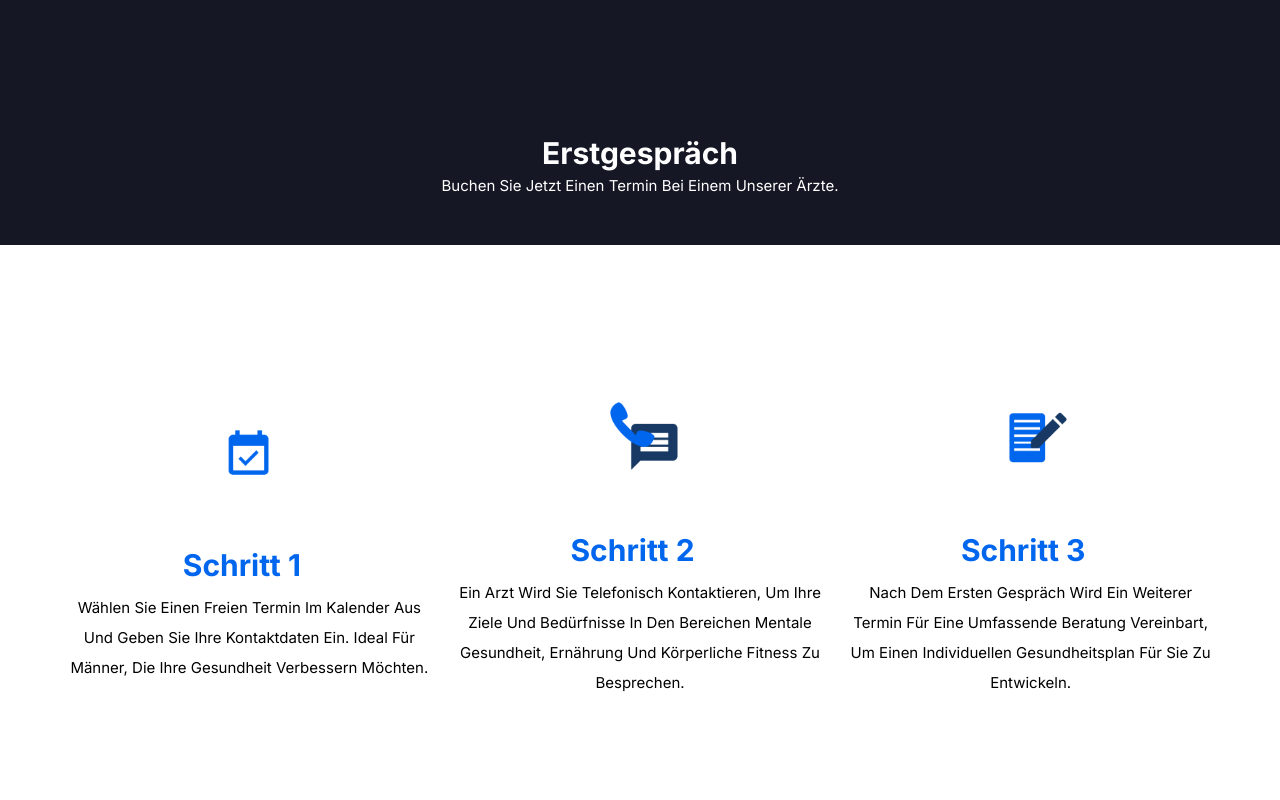
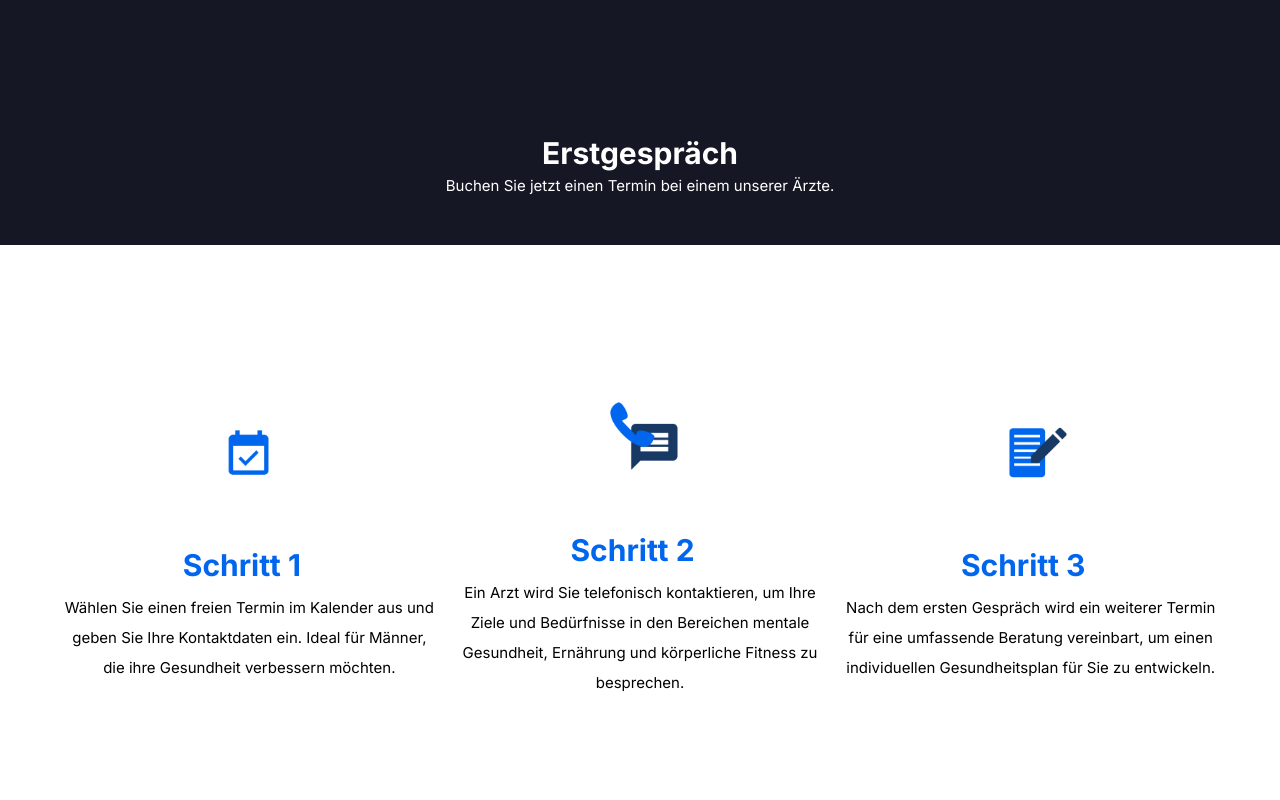
Before and after one commit to AbeelIshrat1602/Fitman, a plain HTML site: page paticularAppointment.html in a window 1280 px wide. Shown: the top 800 px of the page. Drawn offline with nearby package versions, Linux system fonts and the light colour scheme; a script that the page names is missing.

Commit message:
8th change

```diff
--- a/css/particularAppointment.css
+++ b/css/particularAppointment.css
@@ -10,7 +10,7 @@
   text-decoration: none;
   outline: none;
   border: none;
-  text-transform: capitalize;
+  text-transform: none;
   -webkit-transition: all .2s linear;
   transition: all .2s linear;
 }
```
Also changed, not shown: paticularAppointment.html (+3 -6 lines).
